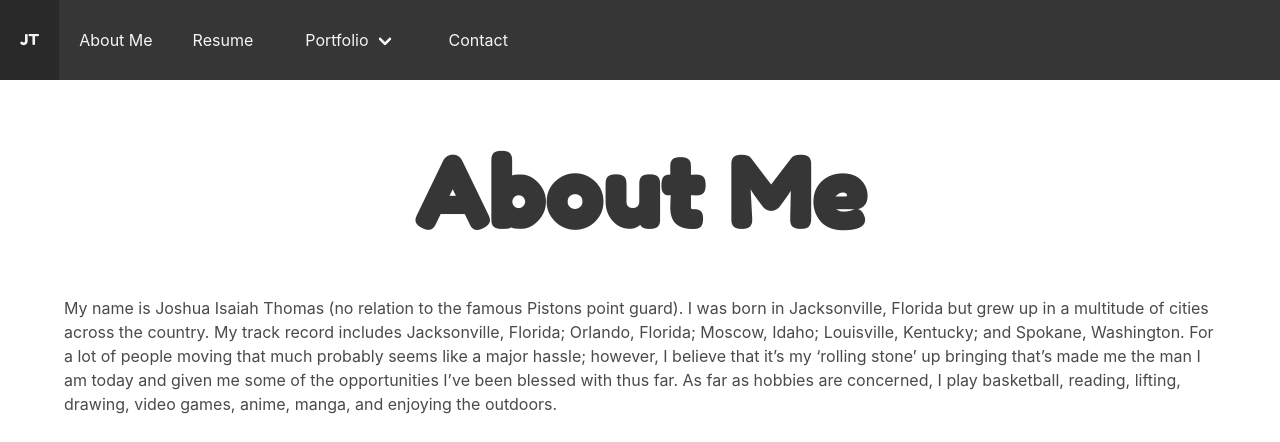
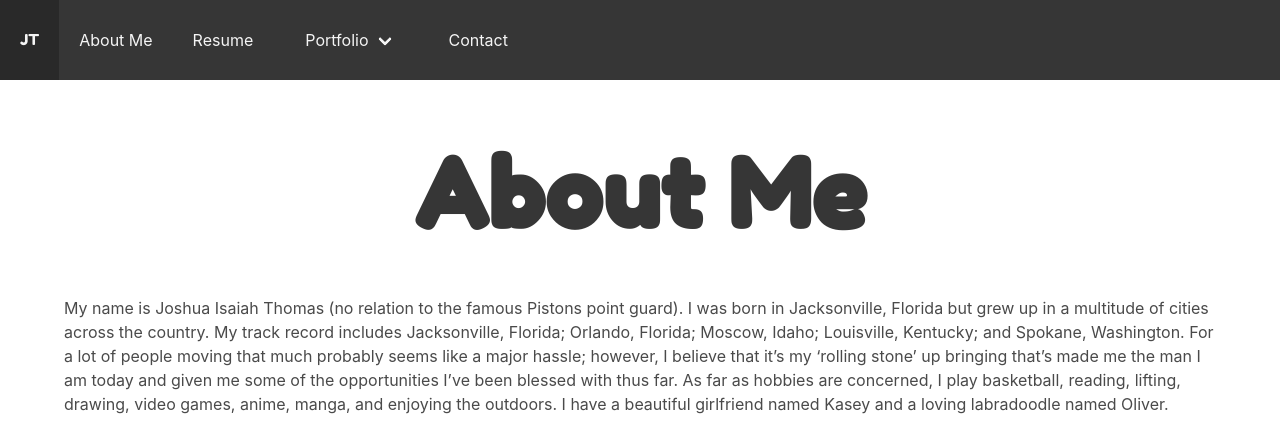
Before and after one commit to Jthom0223/joshuat.online, a Jekyll site: the page built from about.markdown, in a window 1280 px wide and 1016 px high, cut to the strip 0-442 px from the top of the window. Built offline with Jekyll 4.4.1, drawn with Linux system fonts in a browser that asks for light colours; nearby versions of some CDN libraries.

Commit message:
Updated About

```diff
--- a/about.markdown
+++ b/about.markdown
@@ -1,7 +1,8 @@
 ---
 title: About
 date: 2018-06-14 22:21:00 Z
+image:
 layout: about
 ---
 
-My name is Joshua Isaiah Thomas (no relation to the famous Pistons point guard). I was born in Jacksonville, Florida but grew up in a multitude of cities across the country. My track record includes Jacksonville, Florida; Orlando, Florida; Moscow, Idaho; Louisville, Kentucky; and Spokane, Washington. For a lot of people moving that much probably seems like a major hassle; however, I believe that it’s my ‘rolling stone’ up bringing that’s made me the man I am today and given me some of the opportunities I’ve been blessed with thus far. As far as hobbies are concerned, I play basketball, reading, lifting, drawing, video games, anime, manga, and enjoying the outdoors.
+My name is Joshua Isaiah Thomas (no relation to the famous Pistons point guard). I was born in Jacksonville, Florida but grew up in a multitude of cities across the country. My track record includes Jacksonville, Florida; Orlando, Florida; Moscow, Idaho; Louisville, Kentucky; and Spokane, Washington. For a lot of people moving that much probably seems like a major hassle; however, I believe that it’s my ‘rolling stone’ up bringing that’s made me the man I am today and given me some of the opportunities I’ve been blessed with thus far. As far as hobbies are concerned, I play basketball, reading, lifting, drawing, video games, anime, manga, and enjoying the outdoors. I have a beautiful girlfriend named Kasey and a loving labradoodle named Oliver.
```
